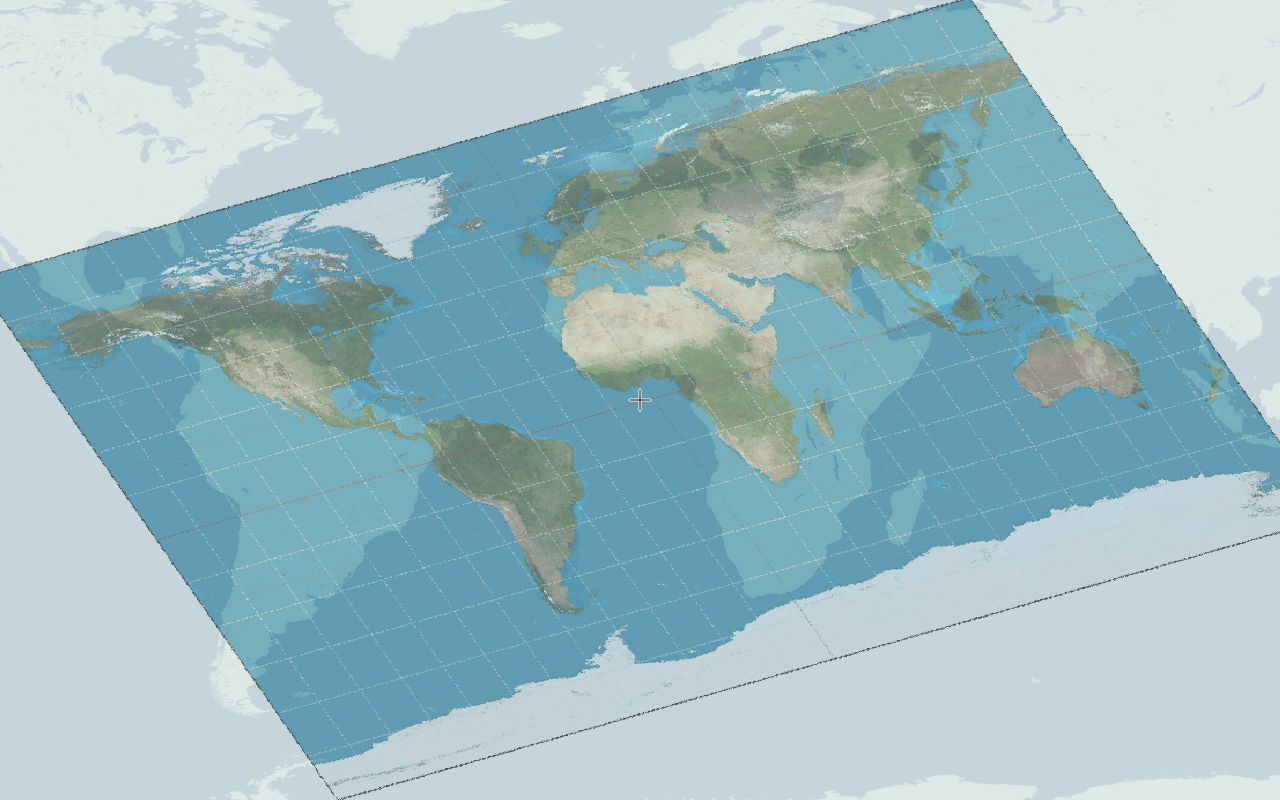
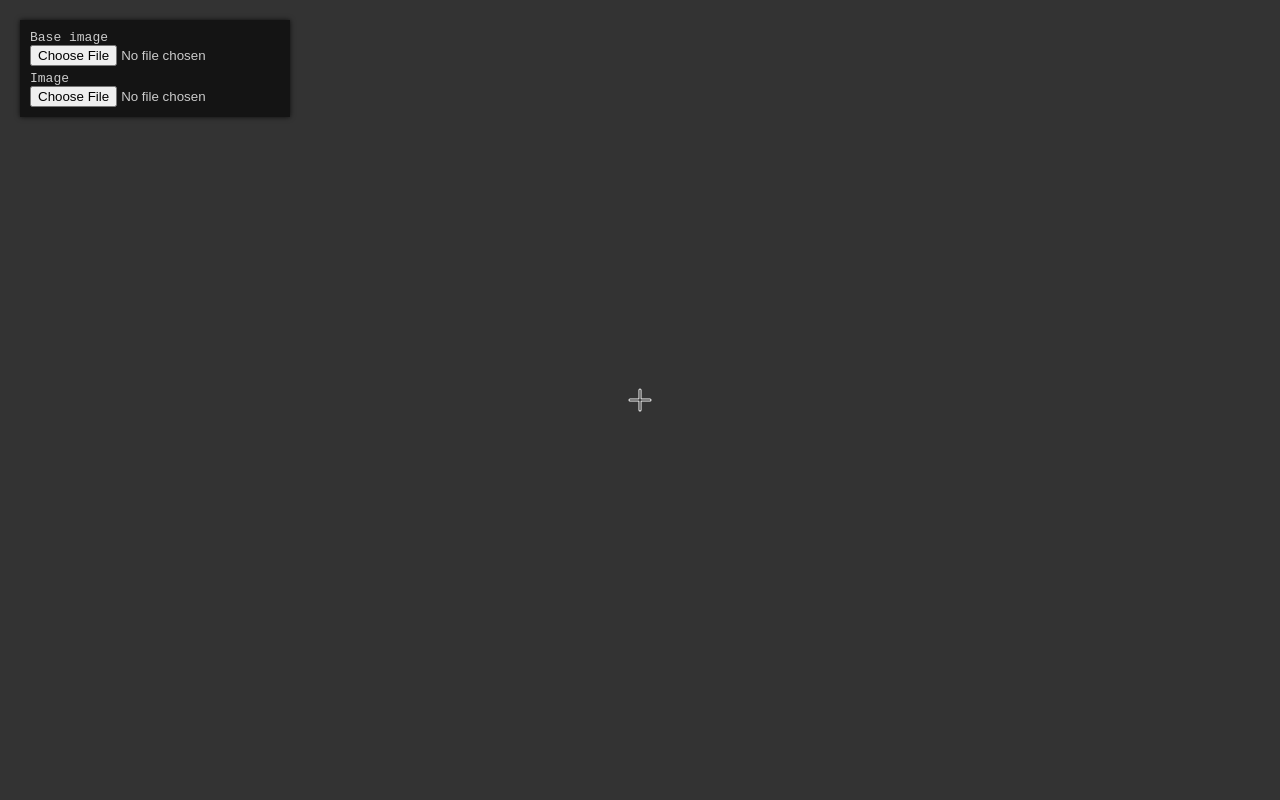
Before and after one commit to giovanirubim/image-fitter, a plain HTML site: page index.html in a window 1280 px wide. Drawn offline with Linux system fonts and the light colour scheme.

Commit message:
Image inputs

```diff
--- a/index.html
+++ b/index.html
@@ -4,6 +4,16 @@
 		<script type="module" src="./js/main.js"></script>
 	</head>
 	<body>
+		<div id="controls">
+			<div>
+				<div class="title">Base image</div>
+				<input type="file" accept="image/*" id="base_image">
+			</div>
+			<div>
+				<div class="title">Image</div>
+				<input type="file" accept="image/*" id="image">
+			</div>
+		</div>
 		<canvas width="800" height="600"></canvas>
 	</body>
 </html>
--- a/js/main.js
+++ b/js/main.js
@@ -4,7 +4,7 @@ import { loadImage } from './load-image.js';
 
 const canvas = document.querySelector('canvas');
 const ctx = canvas.getContext('2d');
-const items = true ? [] : [ new Item() ];
+const items = new Array(2);
 
 let editWidth = 800;
 let editHeight = 600;
@@ -56,10 +56,14 @@ const drawCursor = () => {
 const render = () => {
 	ctx.setTransform(1, 0, 0, 1, 0, 0);
 	ctx.clearRect(0, 0, canvas.width, canvas.height);
-	items[0].render(ctx, world);
-	ctx.globalAlpha = opacity;
-	items[1].render(ctx, world);
-	ctx.globalAlpha = 1;
+	if (items[0]) {
+		items[0].render(ctx, world);
+	}
+	if (items[1]) {
+		ctx.globalAlpha = opacity;
+		items[1].render(ctx, world);
+		ctx.globalAlpha = 1;
+	}
 	if (!previewOn) {
 		drawCursor();
 	}
@@ -174,7 +178,7 @@ const togglePreview = () => {
 		world = [ 1, 0, 0, 1, editWidth/2, editHeight/2 ];
 		opacity = 0.5;
 		previewOn = false;
-	} else {
+	} else if (items[0]) {
 		const { width, height } = items[0].img;
 		canvas.width = width;
 		canvas.height = height;
@@ -230,12 +234,26 @@ window.addEventListener('resize', e => {
 });
 
 const main = async () => {
-	items.push(
-		new Item(await loadImage('./img/base-image.png')),
-		new Item(await loadImage('./img/image.png')),
-	);
-	activeItem = items[1];
 	resizeCanvas();
 };
 
 main().catch(console.error);
+
+[ ...document.querySelectorAll('input[type="file"]') ].forEach((input, i) => {
+	input.addEventListener('input', e => {
+		const [ file ] = input.files;
+		if (!file) {
+			return;
+		}
+		const reader = new FileReader();
+		const img = document.createElement('img');
+		reader.onload = () => {
+			img.onload = () => {
+				items[i] = new Item(img);
+				render();
+			};
+			img.src = reader.result;
+		};
+		reader.readAsDataURL(file);
+	});
+});
--- a/style.css
+++ b/style.css
@@ -6,3 +6,20 @@ body {
 canvas {
 	background-color: #333;
 }
+#controls {
+	font-family: monospace;
+	position: fixed;
+	top: 20px;
+	left: 20px;
+	background-color: rgba(8, 8, 8, 0.7);
+	padding: 10px;
+	color: #ccc;
+	box-shadow: 0px 0px 5px rgba(0, 0, 0, 0.75);
+	width: 250px;
+}
+#controls > div:not(div:nth-child(1)) {
+	margin-top: 5px;
+}
+#controls input {
+	width: 100%;
+}
```
